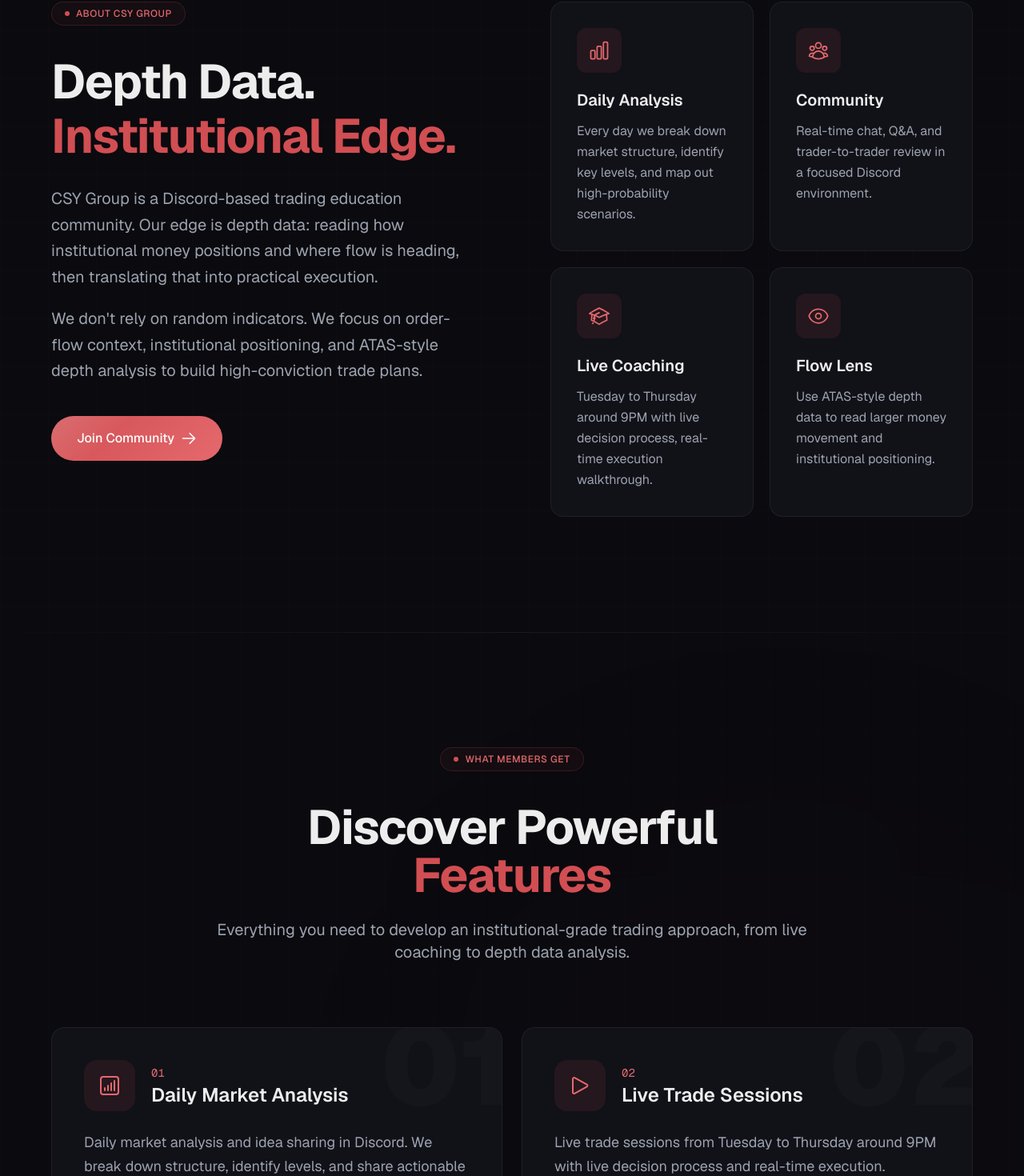
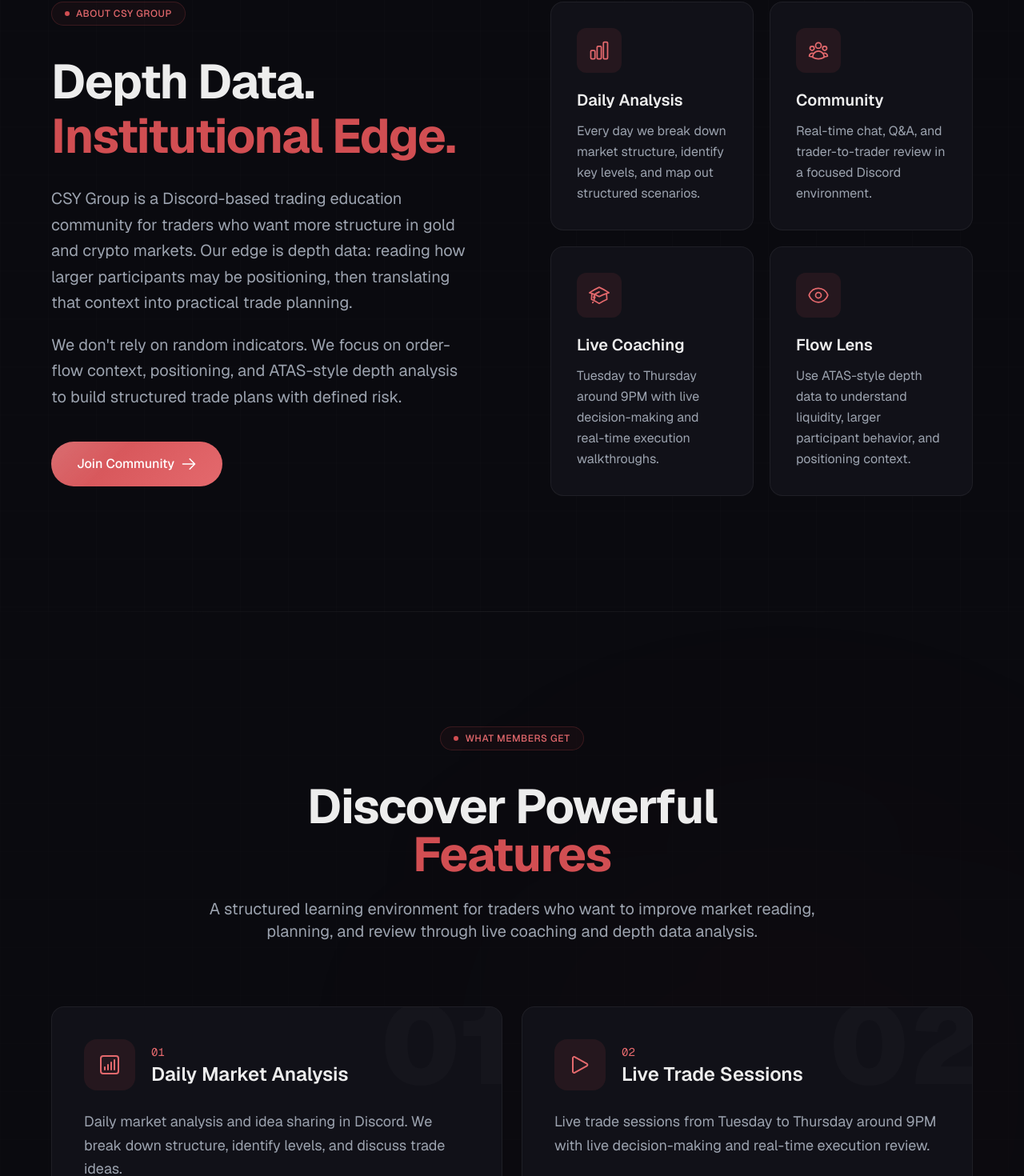
Before and after one commit to CSYHoldings/csy-website, a Next.js app: page /en in a window 1280 px wide. Shown: the part 1169-2639 px from the top of the page at 80% size. Built offline with nearby package versions, Linux system fonts and the light colour scheme.

Commit message:
feat: update contents

```diff
--- a/messages/en.json
+++ b/messages/en.json
@@ -14,7 +14,7 @@
     "badge": "Live Sessions Tue-Thu ~9PM",
     "titleLine1": "Trade With Structure.",
     "titleLine2": "Learn With Precision.",
-    "subtitle": "CSY Group runs a Discord trading community with daily market analysis, focused chat, and live trade sessions. Our edge is depth data — reading institutional flow and turning it into execution.",
+    "subtitle": "CSY Group is built for gold and crypto traders who want a structured way to read the market. Inside Discord, members get daily analysis, focused chat, and live sessions built around depth data and order-flow context.",
     "primaryCta": "Join Our Discord",
     "secondaryCta": "Explore Framework",
     "scroll": "Scroll",
@@ -33,13 +33,13 @@
     "label": "About CSY Group",
     "titlePrefix": "Depth Data.",
     "titleAccent": "Institutional Edge.",
-    "paragraph1": "CSY Group is a Discord-based trading education community. Our edge is depth data: reading how institutional money positions and where flow is heading, then translating that into practical execution.",
-    "paragraph2": "We don't rely on random indicators. We focus on order-flow context, institutional positioning, and ATAS-style depth analysis to build high-conviction trade plans.",
+    "paragraph1": "CSY Group is a Discord-based trading education community for traders who want more structure in gold and crypto markets. Our edge is depth data: reading how larger participants may be positioning, then translating that context into practical trade planning.",
+    "paragraph2": "We don't rely on random indicators. We focus on order-flow context, positioning, and ATAS-style depth analysis to build structured trade plans with defined risk.",
     "cta": "Join Community",
     "pillars": {
       "daily": {
         "title": "Daily Analysis",
-        "desc": "Every day we break down market structure, identify key levels, and map out high-probability scenarios."
+        "desc": "Every day we break down market structure, identify key levels, and map out structured scenarios."
       },
       "community": {
         "title": "Community",
@@ -47,11 +47,11 @@
       },
       "coaching": {
         "title": "Live Coaching",
-        "desc": "Tuesday to Thursday around 9PM with live decision process, real-time execution walkthrough."
+        "desc": "Tuesday to Thursday around 9PM with live decision-making and real-time execution walkthroughs."
       },
       "flow": {
         "title": "Flow Lens",
-        "desc": "Use ATAS-style depth data to read larger money movement and institutional positioning."
+        "desc": "Use ATAS-style depth data to understand liquidity, larger participant behavior, and positioning context."
       }
     }
   },
@@ -59,15 +59,15 @@
     "label": "What Members Get",
     "titlePrefix": "Discover Powerful",
     "titleAccent": "Features",
-    "subtitle": "Everything you need to develop an institutional-grade trading approach, from live coaching to depth data analysis.",
+    "subtitle": "A structured learning environment for traders who want to improve market reading, planning, and review through live coaching and depth data analysis.",
     "items": {
       "daily": {
         "title": "Daily Market Analysis",
-        "desc": "Daily market analysis and idea sharing in Discord. We break down structure, identify levels, and share actionable setups."
+        "desc": "Daily market analysis and idea sharing in Discord. We break down structure, identify levels, and discuss trade ideas."
       },
       "live": {
         "title": "Live Trade Sessions",
-        "desc": "Live trade sessions from Tuesday to Thursday around 9PM with live decision process and real-time execution."
+        "desc": "Live trade sessions from Tuesday to Thursday around 9PM with live decision-making and real-time execution review."
       },
       "coaching": {
         "title": "Technical Coaching",
@@ -75,7 +75,7 @@
       },
       "flow": {
         "title": "Institutional Flow View",
-        "desc": "Institutional flow view using ATAS-style depth data. See where the big money is positioning before making your move."
+        "desc": "Market-flow view using ATAS-style depth data. Learn how liquidity and larger participant behavior can shape trade context."
       }
     }
   },
@@ -83,19 +83,19 @@
     "label": "Our Trading Approach",
     "titlePrefix": "From Data to",
     "titleAccent": "Execution",
-    "subtitle": "We do not rely on random indicators. CSY focuses on depth data, order-flow context, and institutional positioning to build high-conviction trade plans.",
+    "subtitle": "We do not rely on random indicators. CSY focuses on depth data, order-flow context, and positioning behavior to build structured trade plans.",
     "steps": {
       "data": {
         "title": "Data Read",
-        "desc": "Track how liquidity and aggressive flow behave at key levels. Understand what the depth data is showing before any decision."
+        "desc": "Track how liquidity and aggressive flow behave at key levels. Understand what the depth data is signaling before making a plan."
       },
       "direction": {
         "title": "Direction",
-        "desc": "Identify where larger capital is building pressure. Use institutional flow to determine the most probable market direction."
+        "desc": "Identify where larger participants may be building pressure. Use order-flow context to frame possible market direction."
       },
       "execution": {
         "title": "Execution",
-        "desc": "Turn data into entries, risk controls, and management. Precise entry points with defined stop-loss and take-profit levels."
+        "desc": "Turn data into entries, risk controls, and trade management. Plan entries with defined invalidation and target areas."
       },
       "validation": {
         "title": "Validation",
@@ -107,24 +107,24 @@
     "label": "ATAS-Style Chart Evidence",
     "titlePrefix": "See the",
     "titleAccent": "Execution Evidence",
-    "subtitle": "Inside our sessions, we combine chart structure with depth-style execution evidence. You will see bubble-style pressure areas and cluster/diamond-style confirmation logic before execution.",
+    "subtitle": "Inside our sessions, we combine chart structure with depth-style execution evidence. You will see bubble-style pressure areas and Cluster/Diamond-style context used to support trade planning.",
     "charts": {
       "bubble": {
         "title": "Bubble Pressure + Reaction Zone",
         "label": "Bubble",
-        "description": "Bubble-style pressure areas reveal where institutional orders are clustering. Watch how price reacts at these high-volume zones for confirmation before entry."
+        "description": "Bubble-style pressure areas help highlight where meaningful volume may be clustering. Watch how price reacts at these zones before forming a trade idea."
       },
       "cluster": {
         "title": "Cluster Flow + Diamond Logic",
         "label": "Cluster",
-        "description": "Cluster and diamond-style confirmation logic shows the exact points where aggressive buying or selling meets passive orders, giving clear execution signals."
+        "description": "Cluster and Diamond-style context helps show where aggressive buying or selling may be meeting passive orders, adding detail to the execution plan."
       }
     }
   },
   "CTA": {
     "titlePrefix": "Ready to Trade With",
     "titleAccent": "Structure?",
-    "subtitle": "Join our Discord community and start learning how to read institutional flow, build high-conviction trade plans, and execute with precision.",
+    "subtitle": "Join our Discord community and start learning how to read order-flow context, build structured trade plans, and review execution with discipline.",
     "button": "Join Our Discord",
     "checks": {
       "markets": "Gold & Crypto Markets",
@@ -134,13 +134,14 @@
   },
   "Footer": {
     "brand": "CSY Group",
-    "description": "A Discord-based trading education community focused on depth data, order-flow context, and institutional positioning.",
+    "description": "A Discord-based trading education community focused on depth data, order-flow context, and structured trade planning.",
     "navigation": "Navigation",
     "community": "Community",
     "discord": "Discord",
     "instagram": "Instagram",
     "joinCommunity": "Join Community",
     "copyright": "© {year} CSY Group. All Rights Reserved.",
-    "tagline": "Precision Trading · Depth Data · Institutional Edge"
+    "tagline": "Precision Trading · Depth Data · Structured Planning",
+    "disclaimer": "Educational content only. Trading involves risk and can result in losses. CSY Group does not provide financial advice or guarantee trading results."
   }
 }
--- a/messages/zh.json
+++ b/messages/zh.json
@@ -14,7 +14,7 @@
     "badge": "每周二至周四约晚上 9 点直播",
     "titleLine1": "用结构交易。",
     "titleLine2": "用精度学习。",
-    "subtitle": "CSY Group 是一个 Discord 交易社区，提供每日市场分析、专注交流和实时交易直播。我们的优势是深度数据：读懂机构订单流，并转化为可执行的交易计划。",
+    "subtitle": "CSY Group 适合想用结构化方式阅读黄金与加密市场的交易者。在 Discord 内，会员可以获得每日分析、专注交流，以及围绕深度数据和订单流语境展开的直播课程。",
     "primaryCta": "加入我们的 Discord",
     "secondaryCta": "了解交易框架",
     "scroll": "向下滚动",
@@ -33,13 +33,13 @@
     "label": "关于 CSY Group",
     "titlePrefix": "深度数据。",
     "titleAccent": "机构优势。",
-    "paragraph1": "CSY Group 是一个以 Discord 为核心的交易教育社区。我们的优势是深度数据：理解机构资金如何布局、资金流向哪里，并把这些信息转化为实际执行。",
-    "paragraph2": "我们不依赖随机指标。我们专注于订单流语境、机构定位和 ATAS 风格的深度分析，用来建立高信心交易计划。",
+    "paragraph1": "CSY Group 是一个以 Discord 为核心的交易教育社区，适合想在黄金与加密市场中建立结构的交易者。我们的优势是深度数据：理解较大参与者可能如何布局，并把这些语境转化为实际交易计划。",
+    "paragraph2": "我们不依赖随机指标。我们专注于订单流语境、定位行为和 ATAS 风格的深度分析，用来建立有风险边界的结构化交易计划。",
     "cta": "加入社区",
     "pillars": {
       "daily": {
         "title": "每日分析",
-        "desc": "每天拆解市场结构、标记关键价位，并规划高概率情景。"
+        "desc": "每天拆解市场结构、标记关键价位，并规划结构化情景。"
       },
       "community": {
         "title": "社区交流",
@@ -51,7 +51,7 @@
       },
       "flow": {
         "title": "订单流视角",
-        "desc": "通过 ATAS 风格深度数据，读懂更大资金的移动和机构定位。"
+        "desc": "通过 ATAS 风格深度数据，理解流动性、较大参与者行为和定位语境。"
       }
     }
   },
@@ -59,15 +59,15 @@
     "label": "会员可获得",
     "titlePrefix": "掌握核心",
     "titleAccent": "交易能力",
-    "subtitle": "从直播指导到深度数据分析，帮助你建立机构级别的交易方法。",
+    "subtitle": "从直播指导到深度数据分析，帮助交易者提升市场阅读、交易计划和复盘能力。",
     "items": {
       "daily": {
         "title": "每日市场分析",
-        "desc": "在 Discord 中进行每日市场分析和思路分享。我们拆解结构、识别价位，并分享可执行的交易情景。"
+        "desc": "在 Discord 中进行每日市场分析和思路分享。我们拆解结构、识别价位，并讨论交易想法。"
       },
       "live": {
         "title": "实时交易直播",
-        "desc": "每周二至周四约晚上 9 点直播交易，展示实时决策过程和执行细节。"
+        "desc": "每周二至周四约晚上 9 点直播交易，展示实时决策过程和执行复盘。"
       },
       "coaching": {
         "title": "技术指导",
@@ -75,7 +75,7 @@
       },
       "flow": {
         "title": "机构订单流视角",
-        "desc": "使用 ATAS 风格深度数据观察机构资金流，了解大资金在你进场前可能如何布局。"
+        "desc": "使用 ATAS 风格深度数据观察市场订单流，学习流动性与较大参与者行为如何影响交易语境。"
       }
     }
   },
@@ -83,19 +83,19 @@
     "label": "我们的交易方法",
     "titlePrefix": "从数据到",
     "titleAccent": "执行",
-    "subtitle": "我们不依赖随机指标。CSY 专注于深度数据、订单流语境与机构定位，用来建立高信心交易计划。",
+    "subtitle": "我们不依赖随机指标。CSY 专注于深度数据、订单流语境与定位行为，用来建立结构化交易计划。",
     "steps": {
       "data": {
         "title": "读取数据",
-        "desc": "追踪关键价位上的流动性与主动订单流变化。在做决定前，先理解深度数据正在透露什么。"
+        "desc": "追踪关键价位上的流动性与主动订单流变化。在制定计划前，先理解深度数据正在透露什么。"
       },
       "direction": {
         "title": "判断方向",
-        "desc": "识别较大资金正在累积压力的位置，用机构订单流判断更可能的市场方向。"
+        "desc": "识别较大参与者可能正在累积压力的位置，用订单流语境框定可能的市场方向。"
       },
       "execution": {
         "title": "执行计划",
-        "desc": "把数据转化为进场、风险控制和管理计划，明确止损与止盈位置。"
+        "desc": "把数据转化为进场、风险控制和交易管理计划，明确失效位置与目标区域。"
       },
       "validation": {
         "title": "验证复盘",
@@ -107,24 +107,24 @@
     "label": "ATAS 风格图表证据",
     "titlePrefix": "看见",
     "titleAccent": "执行证据",
-    "subtitle": "在我们的直播中，会把图表结构与深度数据证据结合起来。执行前，你会看到气泡压力区以及 cluster/diamond 风格的确认逻辑。",
+    "subtitle": "在我们的直播中，会把图表结构与深度数据证据结合起来。执行前，你会看到气泡压力区以及 Cluster（成交量分布）/Diamond（确认标记）风格的语境分析。",
     "charts": {
       "bubble": {
         "title": "气泡压力 + 反应区域",
         "label": "气泡",
-        "description": "气泡式压力区域显示机构订单可能聚集的位置。观察价格在高成交区域的反应，用来确认进场。"
+        "description": "气泡式压力区域帮助显示成交量可能聚集的位置。观察价格在这些区域的反应，再形成交易想法。"
       },
       "cluster": {
         "title": "Cluster 订单流 + Diamond 逻辑",
         "label": "Cluster",
-        "description": "Cluster 与 diamond 风格确认逻辑显示主动买卖与被动挂单交汇的位置，帮助形成清晰的执行信号。"
+        "description": "Cluster（成交量分布）与 Diamond（确认标记）语境帮助观察主动买卖与被动挂单可能交汇的位置，为执行计划增加细节。"
       }
     }
   },
   "CTA": {
     "titlePrefix": "准备好用",
     "titleAccent": "结构交易了吗？",
-    "subtitle": "加入我们的 Discord 社区，学习如何读懂机构订单流、建立高信心交易计划，并更精准地执行。",
+    "subtitle": "加入我们的 Discord 社区，学习如何读懂订单流语境、建立结构化交易计划，并通过复盘提升执行纪律。",
     "button": "加入我们的 Discord",
     "checks": {
       "markets": "黄金与加密市场",
@@ -134,13 +134,14 @@
   },
   "Footer": {
     "brand": "CSY Group",
-    "description": "一个专注于深度数据、订单流语境与机构定位的 Discord 交易教育社区。",
+    "description": "一个专注于深度数据、订单流语境与结构化交易计划的 Discord 交易教育社区。",
     "navigation": "导航",
     "community": "社区",
     "discord": "Discord",
     "instagram": "Instagram",
     "joinCommunity": "加入社区",
     "copyright": "© {year} CSY Group. 保留所有权利。",
-    "tagline": "精准交易 · 深度数据 · 机构优势"
+    "tagline": "精准交易 · 深度数据 · 结构化计划",
+    "disclaimer": "内容仅供教育用途。交易存在风险，并可能造成亏损。CSY Group 不提供财务建议，也不保证任何交易结果。"
   }
 }
--- a/src/components/Footer.tsx
+++ b/src/components/Footer.tsx
@@ -127,11 +127,13 @@
         </div>
 
         {/* Bottom bar */}
-        <div className="mt-20 flex flex-col items-center justify-between gap-4 border-t border-surface-border pt-10 sm:flex-row">
+        <div className="mt-20 border-t border-surface-border pt-10">
           <p className="text-sm text-text-tertiary">
             {t("copyright", { year: new Date().getFullYear() })}
           </p>
-          <p className="text-sm text-text-tertiary">{t("tagline")}</p>
+          <p className="mt-4 max-w-4xl text-sm leading-relaxed text-text-tertiary">
+            {t("disclaimer")}
+          </p>
         </div>
       </div>
     </footer>
--- a/src/constants/seo.ts
+++ b/src/constants/seo.ts
@@ -1,7 +1,7 @@
 import { links } from "@/constants/links";
 import { routing } from "@/i18n/routing";
 
-export const siteUrl = "https://csyholdings.com";
+export const siteUrl = "https://www.csyholdings.com";
 export const siteName = "CSY Group";
 export const brandColor = "#d14e52";
 export const defaultOgImage = `${siteUrl}/og-image.png`;
@@ -10,7 +10,7 @@
   en: {
     title: "CSY Group | Discord Trading Community for Gold & Crypto",
     description:
-      "Join CSY Group, a Discord trading education community for gold and crypto traders. Learn depth data, ATAS-style order flow, institutional positioning, daily market analysis, and live trade sessions.",
+      "Join CSY Group, a Discord trading education community for gold and crypto traders. Learn depth data, ATAS-style order flow, structured market analysis, and live trade review sessions.",
     keywords: [
       "CSY Group",
       "Discord trading community",
@@ -31,7 +31,7 @@
   zh: {
     title: "CSY Group | 黄金与加密货币 Discord 交易社区",
     description:
-      "加入 CSY Group Discord 交易教育社区，学习黄金与加密市场分析、深度数据、ATAS 风格订单流、机构资金定位、每日复盘与直播交易课程。",
+      "加入 CSY Group Discord 交易教育社区，学习黄金与加密市场分析、深度数据、ATAS 风格订单流、结构化交易计划、每日复盘与直播课程。",
     keywords: [
       "CSY Group",
       "Discord 交易社区",
```
